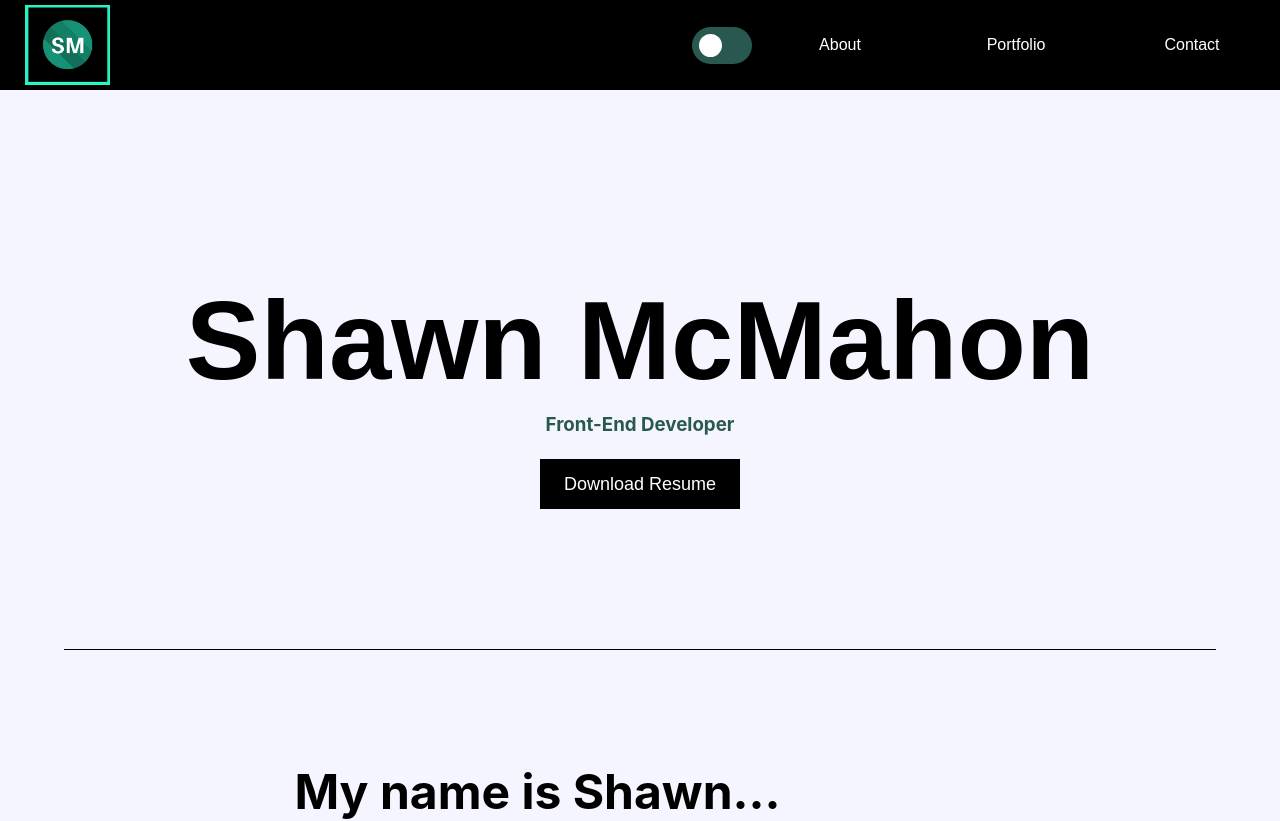
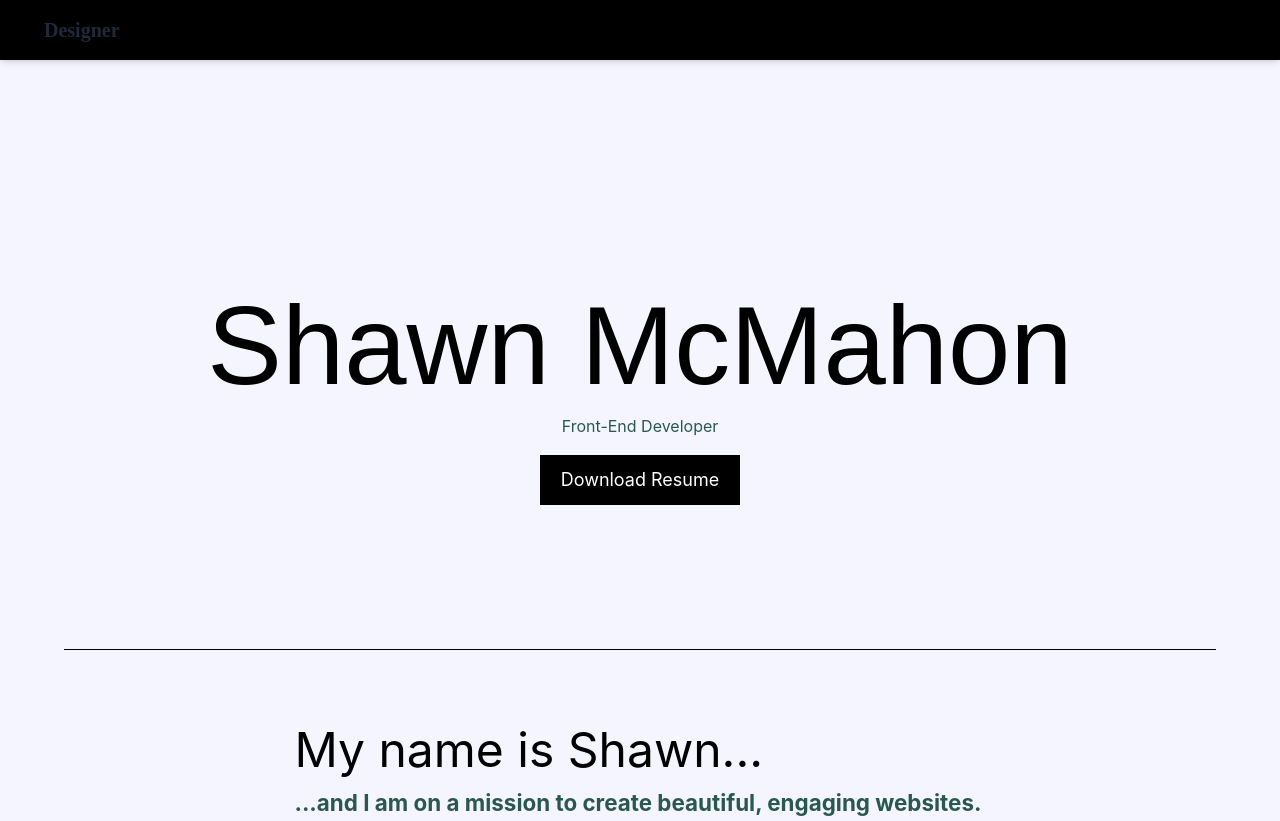
Before and after one commit to shawnmcmahon/portfolio, a React (Create React App) app: page / in a window 1280 px wide. Shown: the top 821 px of the page. Built offline with nearby package versions, Linux system fonts and the light colour scheme.

Commit message:
Fix issues with Tailwind not loading as a dev dependency

```diff
--- a/package.json
+++ b/package.json
@@ -6,7 +6,9 @@
     "@testing-library/jest-dom": "^5.14.1",
     "@testing-library/react": "^11.2.7",
     "@testing-library/user-event": "^12.8.3",
+    "autoprefixer": "^9.8.8",
     "node-sass": "^6.0.1",
+    "postcss": "^7.0.39",
     "react": "^17.0.2",
     "react-dom": "^17.0.2",
     "react-router-dom": "^5.3.0",
@@ -14,6 +16,7 @@
     "react-scripts": "4.0.3",
     "react-scroll": "^1.8.4",
     "styled-components": "^5.3.3",
+    "tailwindcss": "npm:@tailwindcss/postcss7-compat@^2.2.17",
     "web-vitals": "^1.1.2"
   },
   "scripts": {
--- /dev/null
+++ b/postcss.config.js
@@ -0,0 +1,6 @@
+module.exports = {
+  plugins: {
+    tailwindcss: {},
+    autoprefixer: {},
+  },
+}
--- a/public/index.html
+++ b/public/index.html
@@ -7,6 +7,7 @@
   <meta name="viewport" content="width=device-width, initial-scale=1" />
   <meta name="theme-color" content="#000000" />
   <meta name="description" content="Web site created using create-react-app" />
+  <script src="https://cdn.tailwindcss.com"></script>
   <link rel="apple-touch-icon" href="%PUBLIC_URL%/sm_logo.svg" />
   <!--
       manifest.json provides metadata used when your web app is installed on a
--- a/src/Components/Header/Header.js
+++ b/src/Components/Header/Header.js
@@ -1,77 +1,29 @@
-import '../../styles/desktop/Header.scss';
-import '../../styles/tablet/Header-tablet.scss';
-import '../../styles/phone/Header-phone.scss';
-import { useState } from 'react';
-import { HashLink as ScrollLink } from 'react-router-hash-link';
-import sm_logo from '../../Assets/sm_logo.png';
-import findStyleAndDesign from '../../findStyleAndDesign.js';
+import React, { useState } from 'react';
 
 
-const Header = ({ pageMode, pageDesign, handleModeSwitch, handleDesignSwitch, toggleTheme}) => {
-  const [navBar, setNavBar] = useState(false);
-
-  const changeBackground = () => {
-    if (pageDesign === 'Flat' && window.scrollY >= 50) {
-        setNavBar(true);
-      } else {
-        setNavBar(false);
-      }
-    }
-
-    if (pageDesign === 'Flat') {
-      window.addEventListener('scroll', changeBackground)
-    }
+const Header = () => {
+  let links = [
+    {name:"HOME",link:"/"},
+    {name:"SERVICE",link:"/"},
+    {name:"ABOUT",link:"/"},
+    {name:"BLOG'S",link:"/"},
+    {name:"CONTACT",link:"/"},
+  ];
+  let [open,setOpen] = useState(false);
+  return (
+    <div className='shadow-md w-full fixed top-0 left-0'>
+      <div className='md:flex items-center justify-between bg-black py-4 md:px-10 px-7'>
+      <div className='font-bold text-xl cursor-pointer flex items-center font-[Poppins]
+      text-gray-800'>
+        <span className='text-3xl text-indigo-600 mr-1 pt-2'>
+        <ion-icon name="logo-ionic"></ion-icon>
+        </span>
+        Designer
+      </div>
+    </div>
+    </div>
+  )
+}
 
 
-
-
-  return (
-    <header className={findStyleAndDesign(pageMode, pageDesign, 'header')} tabIndex="-1">
-      <nav className={navBar ? 'nav-bar-active' : 'nav-bar'} tabIndex="-1">
-        <div className="logo-container">
-          <ScrollLink to="/#home">
-            <img src={sm_logo} alt="home button" className="home-button" />
-          </ScrollLink>
-        </div>
-        {window.innerWidth <= 650 &&
-            <label className="switch-wrap switch-html">
-              <input type="checkbox" value={pageMode} onChange={toggleTheme} checked={pageMode === "Dark Mode" ? true : false}/>
-              <div className="switch"></div>
-            </label>
-          }
-        <div className="button-container">
-          {window.innerWidth > 650 &&
-            <label className="switch-wrap switch-html">
-              <input type="checkbox" value={pageMode} onChange={toggleTheme} checked={pageMode === "Dark Mode" ? true : false}/>
-              <div className="switch"></div>
-            </label>
-          }
-          {/* <button className="brush" onClick={handleDesignSwitch}><img src={brush} onClick={handleDesignSwitch}/></button> */}
-          {/* <button class="hamburger" id="hamburger">
-            <i class="fas fa-bars"></i>
-          </button>
-            <ul class="nav-ul" id="nav-ul">
-              <ScrollLink smooth to="/#about" ><li>About</li></ScrollLink>
-              <ScrollLink to="/portfolio/#projects" ><li>Portfolio</li></ScrollLink>
-              <ScrollLink to="/contact/#contact"><li>Contact </li></ScrollLink>
-            </ul> */}
-          {/* {window.innerWidth <= 650 &&
-            <img src={menu} className="menu-button"/>
-          }
-          {window.innerWidth > 650 && */}
-            <>
-              <ScrollLink smooth to="/#about" >
-              <button className="nav-button">About</button></ScrollLink>
-              <ScrollLink to="/portfolio/#projects" >
-              <button className="nav-button">Portfolio</button></ScrollLink>
-              <ScrollLink to="/contact/#contact">
-              <button className="nav-button">Contact</button></ScrollLink>
-            </>
-          {/* } */}
-        </div>
-      </nav>
-    </header>
-  );
-}
-
-export default Header;
+export default Header
--- a/src/index.css
+++ b/src/index.css
@@ -11,3 +11,7 @@ code {
   font-family: source-code-pro, Menlo, Monaco, Consolas, 'Courier New',
     monospace;
 }
+
+@tailwind base;
+@tailwind components;
+@tailwind utilities;
--- /dev/null
+++ b/tailwind.config.js
@@ -0,0 +1,14 @@
+module.exports = {
+  purge: [],
+  darkMode: false, // or 'media' or 'class',
+  content: [
+    "./src/**/*.{js,jsx,ts,tsx}",
+  ],
+  theme: {
+    extend: {},
+  },
+  variants: {
+    extend: {},
+  },
+  plugins: [],
+}
```
Also changed, not shown: src/Components/Header/Header2.js (added, +77 -0 lines), 1 other file (tests, documents, lock files or other folders).
